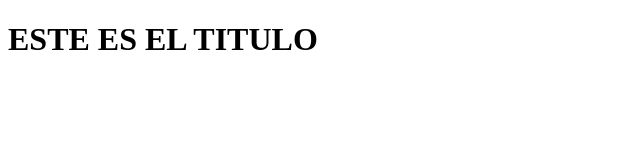
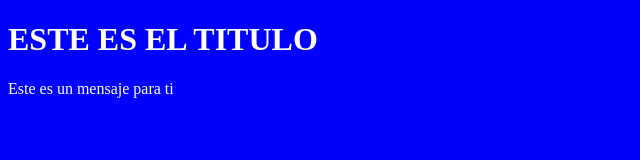
Before and after one commit to krary/Trabajando-VSC, a plain HTML site: page index.html in a window 1280 px wide. Shown: the whole page, without its empty margins (0-640 px from the left). Drawn offline with Linux system fonts and the light colour scheme.

Commit message:
Update index.html

```diff
--- a/index.html
+++ b/index.html
@@ -3,7 +3,7 @@
 
 <meta charset="UTF-8">
 <header><h1>ESTE ES EL TITULO</h1></header>
-<body>
-
+<body style="background : blue;color:white;">
+Este es un mensaje para ti
 </body>
 </html>
```
